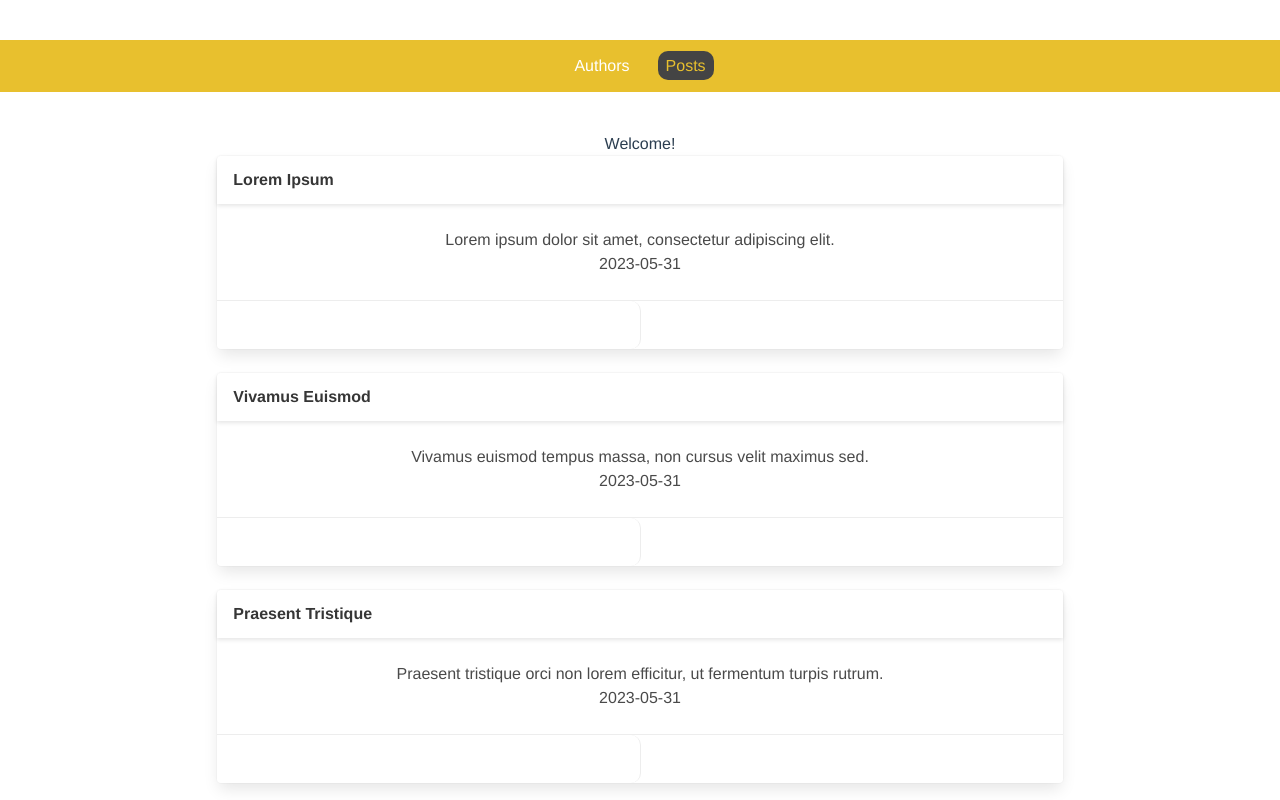
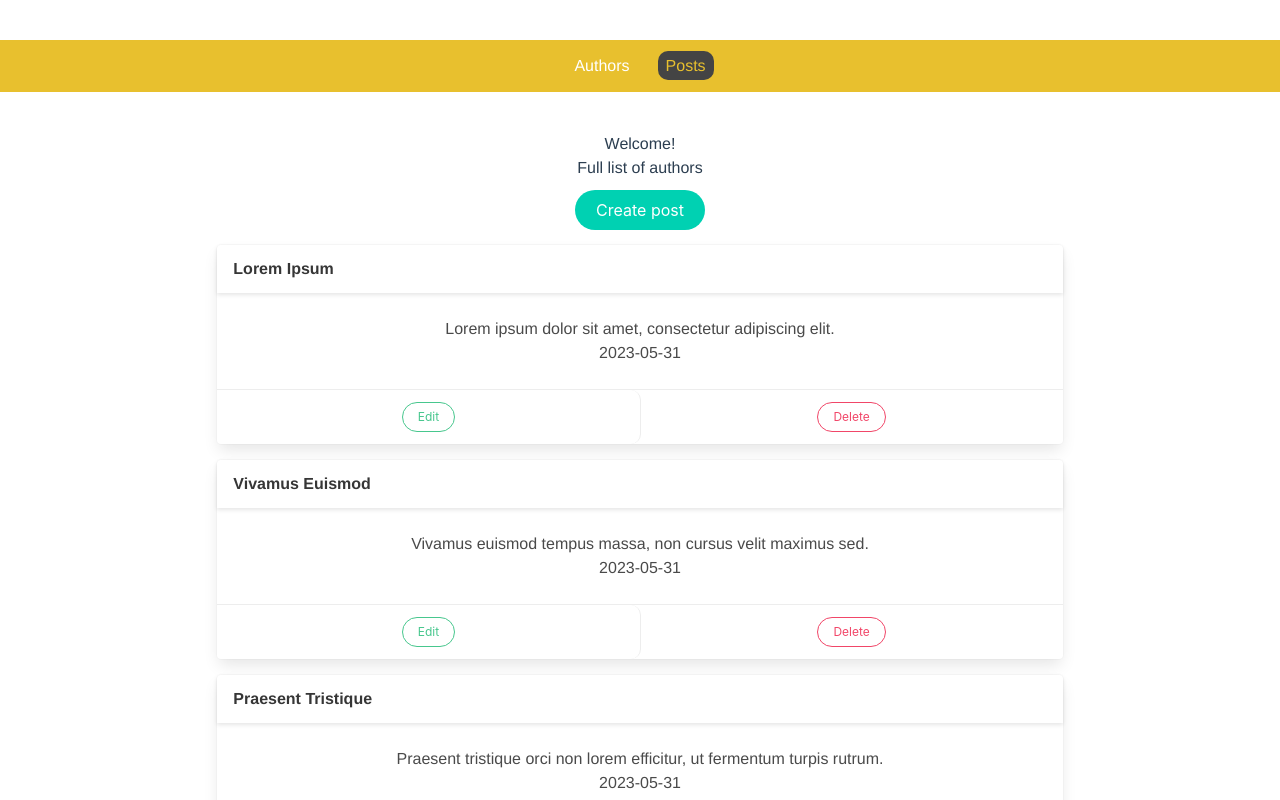
Before and after one commit to rutbar4/PostApplication, a Vue app: page /posts in a window 1280 px wide. Shown: the top 800 px of the page. Built offline with nearby package versions, Linux system fonts and the light colour scheme; data requests are answered from the project's data file.

Commit message:
Resolve "Posts view"

```diff
--- a/src/components/Authors/AuthorsList.vue
+++ b/src/components/Authors/AuthorsList.vue
@@ -18,7 +18,7 @@
 </template>
 
 <script>
-	import { mapMutations, mapGetters, mapActions } from 'vuex';
+	import { mapGetters, mapActions } from 'vuex';
 	import Author from './Author.vue';
 	export default {
 		name: 'AuthorsList',
@@ -28,7 +28,6 @@
 		},
 		methods: {
 			...mapActions(['fetch_authors']),
-			...mapMutations(['pushNotification']),
 		},
 		created() {
 			this.fetch_authors();
--- a/src/components/Forms/CreateAuthor.vue
+++ b/src/components/Forms/CreateAuthor.vue
@@ -51,7 +51,7 @@
 		},
 		methods: {
 			...mapActions(['post_author']),
-			...mapMutations(['closeModal']),
+			...mapMutations(['closeModal', 'pushNotification']),
 			validateBeforeSubmit() {
 				this.$validator.validateAll().then((result) => {
 					if (result) {
@@ -59,8 +59,10 @@
 						this.closeModal();
 						return;
 					}
-
-					alert('Please correct all errors before submitting!');
+					this.pushNotification({
+						type: 'error',
+						msg: 'Please correct all errors before submitting!',
+					});
 				});
 			},
 		},
--- a/src/components/Forms/EditAuthor.vue
+++ b/src/components/Forms/EditAuthor.vue
@@ -55,7 +55,7 @@
 		},
 		methods: {
 			...mapActions(['edit_author']),
-			...mapMutations(['closeModal']),
+			...mapMutations(['closeModal', 'pushNotification']),
 			...mapGetters(['getSelectedName', 'getSelectedId']),
 			validateBeforeSubmit() {
 				this.$validator.validateAll().then((result) => {
@@ -64,8 +64,10 @@
 						this.closeModal();
 						return;
 					}
-
-					alert('Please correct all errors before submitting');
+					this.pushNotification({
+						type: 'error',
+						msg: 'Please correct all errors before submitting!',
+					});
 				});
 			},
 		},
--- a/src/components/Posts/Post.vue
+++ b/src/components/Posts/Post.vue
@@ -0,0 +1,48 @@
+<template>
+	<div id="post">
+		<div class="card mb-4">
+			<header class="card-header">
+				<p class="card-header-title">{{ post.title }}</p>
+			</header>
+			<div class="card-content">
+				<div class="content">
+					{{ post.body }}
+					<br />
+					<time datetime="2016-1-1">{{ post.created_at }}</time>
+				</div>
+			</div>
+			<footer class="card-footer">
+				<a
+					href="#"
+					class="card-footer-item"
+					><button class="button is-success is-outlined is-small is-rounded">
+						Edit
+					</button></a
+				>
+				<a
+					href="#"
+					class="card-footer-item"
+					><button class="button is-danger is-outlined is-small is-rounded">
+						Delete
+					</button></a
+				>
+			</footer>
+		</div>
+	</div>
+</template>
+
+<script>
+	import { mapMutations } from 'vuex';
+	export default {
+		name: 'Post',
+		props: {
+			post: {
+				type: Object,
+				required: true,
+			},
+		},
+		methods: {
+			...mapMutations(['openModal']),
+		},
+	};
+</script>
--- a/src/components/Posts/PostsList.vue
+++ b/src/components/Posts/PostsList.vue
@@ -0,0 +1,27 @@
+<template>
+	<div id="posts-list">
+		<Post
+			style="align-items: center"
+			v-for="post in getPosts"
+			:key="post.id"
+			:post="post"
+		></Post>
+	</div>
+</template>
+<script>
+	import { mapActions, mapGetters } from 'vuex';
+	import Post from './Post.vue';
+	export default {
+		name: 'PostsList',
+		components: { Post },
+		computed: {
+			...mapGetters(['getPosts']),
+		},
+		methods: {
+			...mapActions(['fetch_posts']),
+		},
+		created() {
+			this.fetch_posts();
+		},
+	};
+</script>
--- a/src/views/Authors.vue
+++ b/src/views/Authors.vue
@@ -1,15 +1,19 @@
 <template>
 	<div id="authorsView">
 		<h1>Full list of authors</h1>
-		<button v-on:click="openModal('CreateAuthor')">
-			Open modal Create author
+		<button
+			class="button is-primary is-rounded"
+			style="margin-bottom: 15px; margin-top: 10px"
+			v-on:click="openModal('CreateAuthor')"
+		>
+			Create author
 		</button>
 		<AuthorsList />
 	</div>
 </template>
 
 <script>
-	import { mapMutations } from 'vuex';
+	import { mapMutations, mapGetters } from 'vuex';
 	import AuthorsList from '../components/Authors/AuthorsList.vue';
 	export default {
 		name: 'AuthorsView',
--- a/src/views/Posts.vue
+++ b/src/views/Posts.vue
@@ -1,51 +1,28 @@
 <template>
-	<div id="posts">
-		<div>
-			<div
-				class="block"
-				v-for="post in getPosts"
-				:key="post.id"
-			>
-				<div class="card">
-					<header class="card-header">
-						<p class="card-header-title">{{ post.title }}</p>
-					</header>
-					<div class="card-content">
-						<div class="content">
-							{{ post.body }}
-							<br />
-							<time datetime="2016-1-1">{{ post.created_at }}</time>
-						</div>
-					</div>
-					<footer class="card-footer">
-						<a
-							href="#"
-							class="card-footer-item"
-							>Edit</a
-						>
-						<a
-							href="#"
-							class="card-footer-item"
-							>Delete</a
-						>
-					</footer>
-				</div>
-			</div>
-		</div>
+	<div id="posts-view">
+		<h1>Full list of authors</h1>
+		<button
+			class="button is-primary is-rounded"
+			style="margin-bottom: 15px; margin-top: 10px"
+			v-on:click="openModal('CreatePost')"
+		>
+			Create post
+		</button>
+		<PostsList />
+		<div></div>
 	</div>
 </template>
 
 <script>
-	import { mapActions, mapGetters } from 'vuex';
+	import { mapMutations } from 'vuex';
+	import PostsList from '../components/Posts/PostsList.vue';
 	export default {
-		computed: {
-			...mapGetters(['getPosts']),
+		name: 'PostsView',
+		components: {
+			PostsList,
 		},
 		methods: {
-			...mapActions(['fetch_posts']),
-		},
-		created() {
-			this.fetch_posts();
+			...mapMutations(['openModal']),
 		},
 	};
 </script>
```
